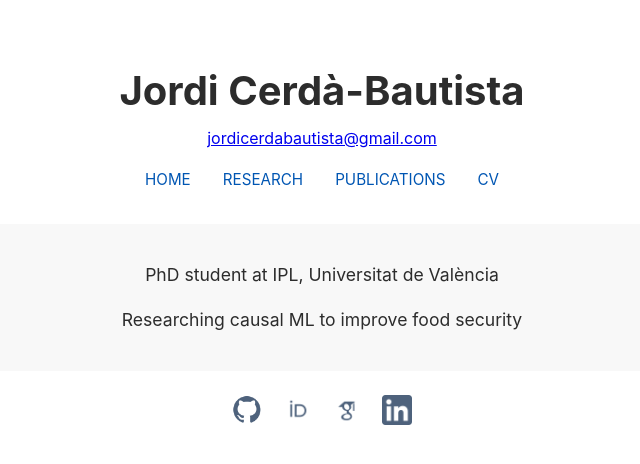
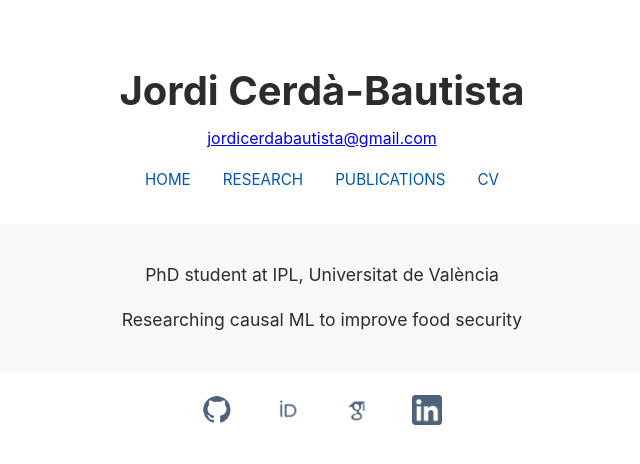
Before and after one commit to jordicbau/jordicbau.github.io, a Jekyll site: the page built from index.md, in a window 1280 px wide. Shown: the top 464 px of the page, without its empty margins (318-958 px from the left). Built offline with Jekyll 4.4.1, drawn with Linux system fonts in a browser that asks for light colours.

Commit message:
Update style.css

```diff
--- a/assets/css/style.css
+++ b/assets/css/style.css
@@ -70,3 +70,13 @@
 .links a:hover {
   text-decoration: underline;
 }
+
+.links img {
+  margin: 0 10px;
+  vertical-align: middle;
+  transition: transform 0.2s ease;
+}
+
+.links img:hover {
+  transform: scale(1.1);
+}
```
